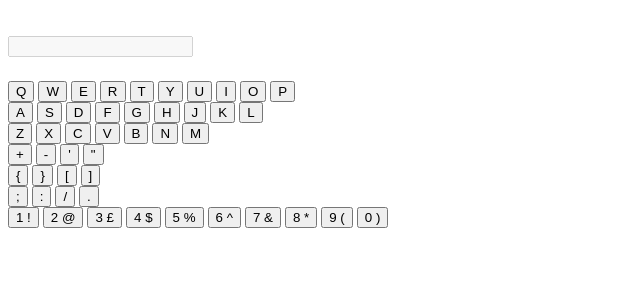
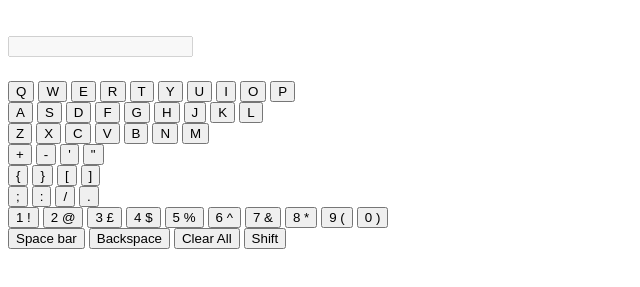
Before and after one commit to Agun10/Keyboard-App, a website: page index.html in a window 1280 px wide. Shown: the part 135-422 px from the top of the page, without its empty margins (0-640 px from the left). Drawn offline with Linux system fonts and the light colour scheme.

Commit message:
added keyboard buttons for functions

```diff
--- a/index.html
+++ b/index.html
@@ -87,7 +87,10 @@
 						</section>
 						<section class="functions-keyset">
 							<div class="functions">
-
+                                <button id="space-bar">Space bar</button>
+                                <button id="back-space">Backspace</button>
+                                <button id="clear-all">Clear All</button>
+                                <button id="shift"> Shift</button>
 							</div>
 						</section>
 					</div>
```
